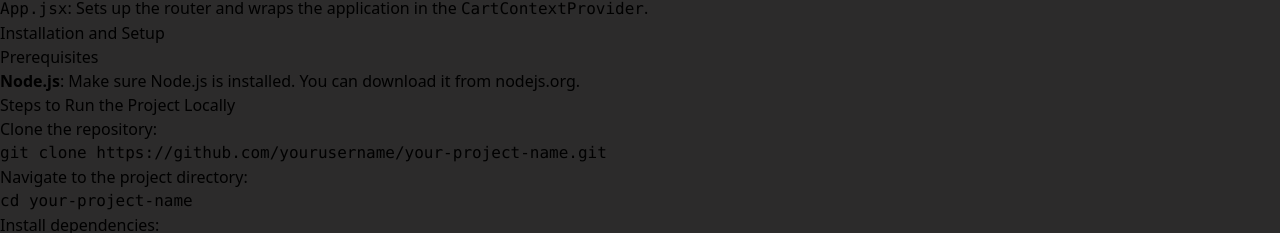
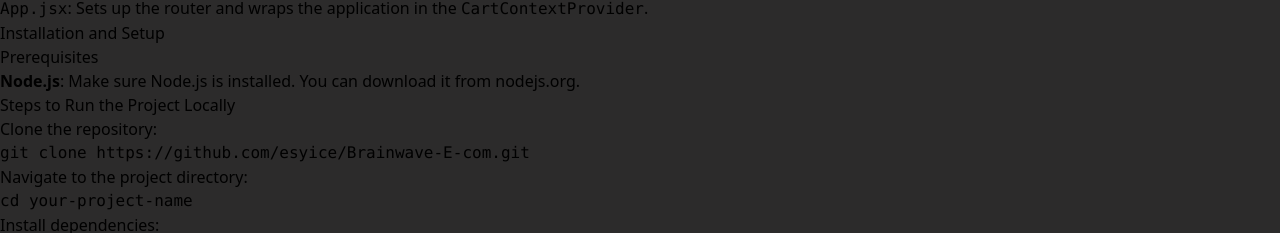
Before and after one commit to esyice/Brainwave-E-com, a React (Vite) app: page /About in a window 1280 px wide. Shown: the part 933-1166 px from the top of the page. Built offline with nearby package versions, Linux system fonts and the light colour scheme; no server answers.

Commit message:
fixing git clone

```diff
--- a/src/pages/About.jsx
+++ b/src/pages/About.jsx
@@ -63,7 +63,7 @@ function About() {
         <ol className="list-decimal ml-8">
           <li>Clone the repository:</li>
           <pre className="bg-gray-800 p-4 rounded">
-            <code>git clone https://github.com/yourusername/your-project-name.git</code>
+            <code>git clone https://github.com/esyice/Brainwave-E-com.git</code>
           </pre>
           <li>Navigate to the project directory:</li>
           <pre className="bg-gray-800 p-4 rounded">
```
